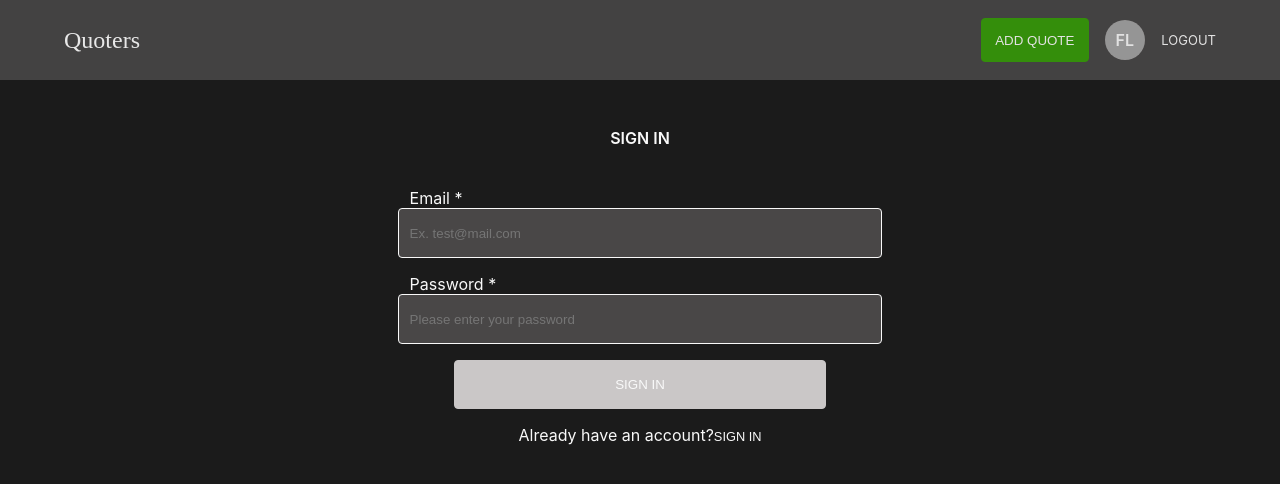
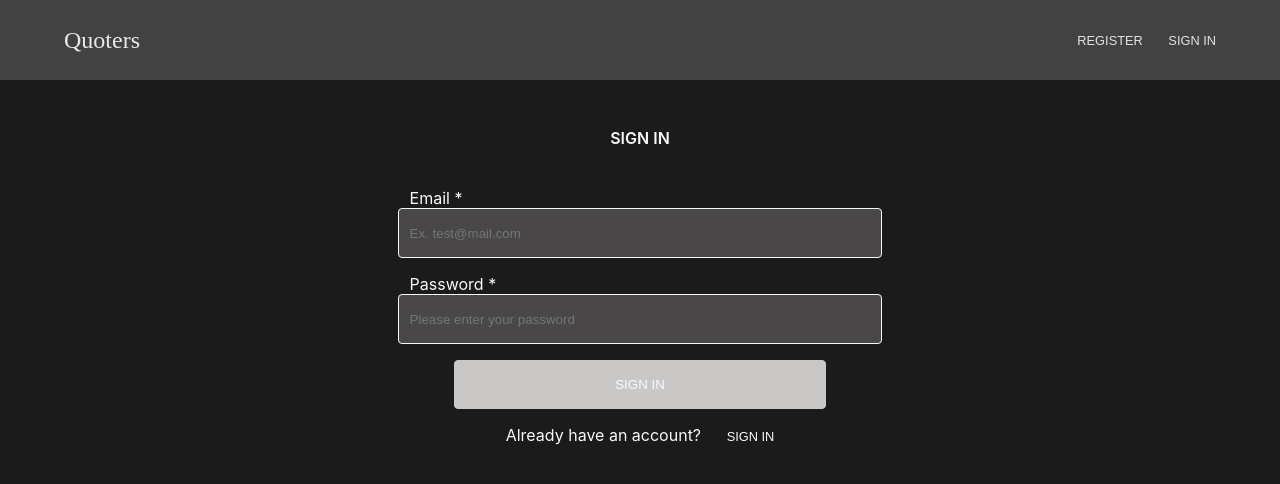
Before and after one commit to meddyrainzo/quoters_react, a React (Create React App) app: page /login in a window 1280 px wide. Shown: the top 484 px of the page. Built offline with nearby package versions, Linux system fonts and the light colour scheme.

Commit message:
Changed the header menu based on if user is logged in or not

```diff
--- a/src/_base.scss
+++ b/src/_base.scss
@@ -9,6 +9,7 @@ $disabled: #cac7c7;
   background: none;
   border: none;
   padding: 0;
+  margin-left: 2vw;
   text-align: center;
   text-transform: uppercase;
   color: $light;
--- a/src/components/header/Header.scss
+++ b/src/components/header/Header.scss
@@ -10,6 +10,10 @@
   opacity: 90%;
   display: flex;
   justify-content: space-between;
+}
+
+.borderless-header-button {
+  @include borderlessButton();
 }
 
 .title {
--- a/src/components/header/Header.tsx
+++ b/src/components/header/Header.tsx
@@ -1,23 +1,43 @@
 import React, { FC } from 'react';
+import { useSelector } from 'react-redux';
+import { UserState } from '../../reducers/loginReducer';
+import { nameAbbreviator } from '../../utils/nameInitialsCreator';
 import ProfileImage from '../profile/ProfileImage';
 
 import './Header.scss';
 
 const Header: FC = () => {
-  const initials = 'FL';
+  const currentUser = useSelector((state: UserState) => state.currentUser);
+
+  const createHeaderMenu = () => {
+    console.log(JSON.stringify(currentUser, null, 2));
+    if (currentUser.email) {
+      const initials = nameAbbreviator(
+        currentUser.firstname,
+        currentUser.lastname
+      );
+      return (
+        <>
+          <button className='add-quote-button'>Add quote</button>
+          <ProfileImage initials={initials} />
+          <button className='borderless-header-button'>Logout</button>
+        </>
+      );
+    }
+    return (
+      <>
+        <button className='borderless-header-button'>Register</button>
+        <button className='borderless-header-button'>Sign in</button>
+      </>
+    );
+  };
 
   return (
     <div className='header-container'>
       <div className='title'>
         <span>Quoters</span>
       </div>
-      <div className='header-menu'>
-        <button className='add-quote-button'>Add quote</button>
-        <ProfileImage initials={initials} />
-        <a href='#' className='menu-text'>
-          logout
-        </a>
-      </div>
+      <div className='header-menu'>{createHeaderMenu()}</div>
     </div>
   );
 };
```
